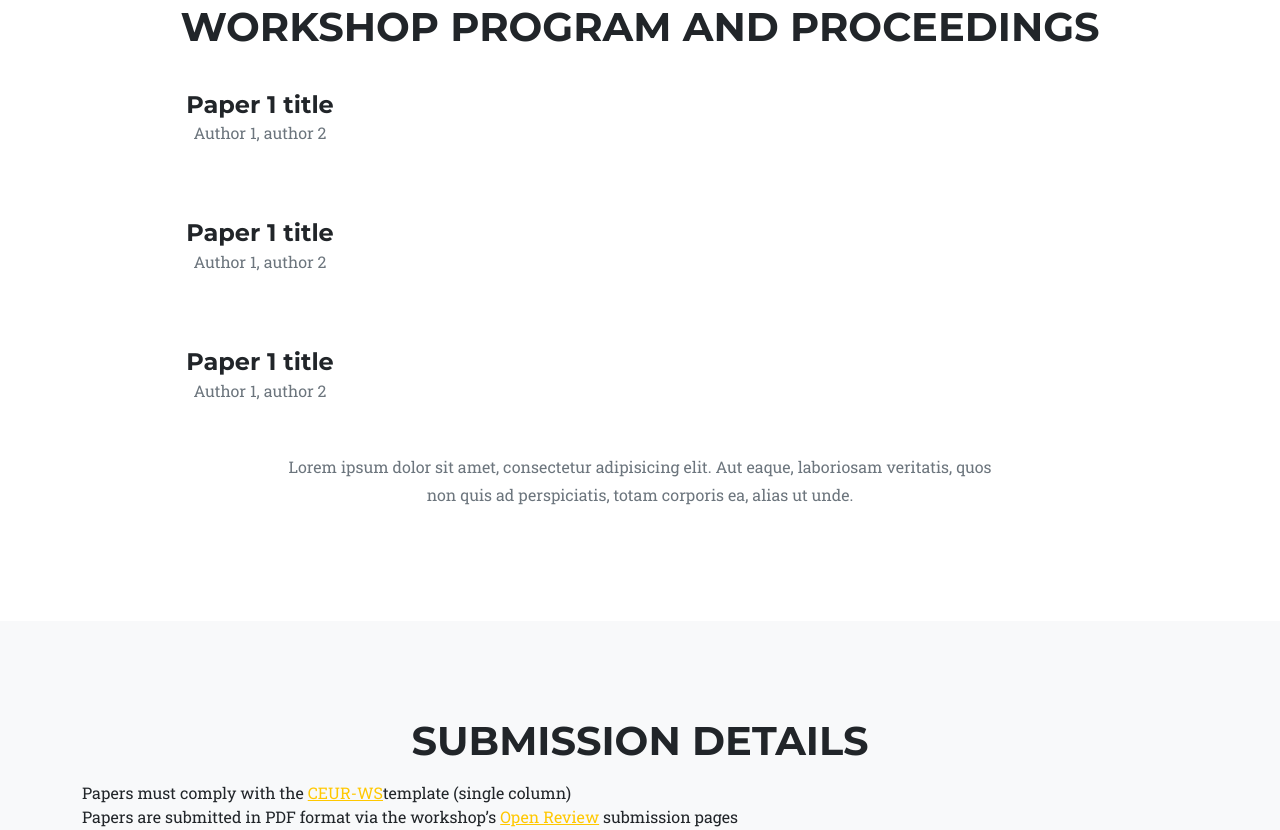
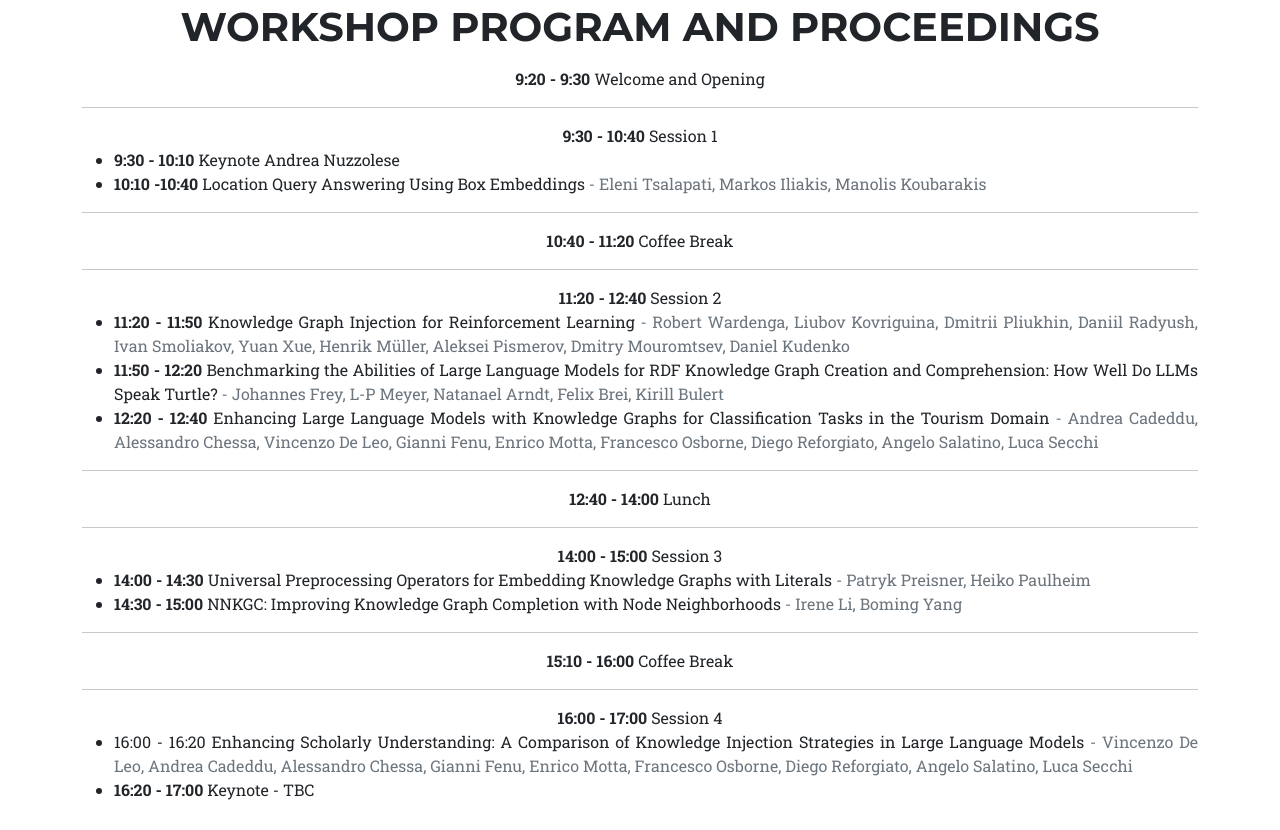
Before and after one commit to alammehwish/dl4kg2023, a plain HTML site: page index.html in a window 1280 px wide. Shown: the part 2620-3450 px from the top of the page. Drawn offline with nearby package versions, Linux system fonts and the light colour scheme.

Commit message:
Added program and PC

```diff
--- a/index.html
+++ b/index.html
@@ -52,7 +52,7 @@
             <a class="btn btn-primary btn-xl text-uppercase" href="#home">More Details!</a>
         </div>
     </header>
-    <!-- Services-->
+    <!-- Home-->
     <section class="page-section" id="home">
         <div class="container">
             <div class="text-center">
@@ -99,8 +99,8 @@
             </div>
         </div>
     </section>
-    <!-- Portfolio Grid-->
-    <section class="page-section bg-light" id="portfolio">
+    <!-- Topics-->
+    <section class="page-section bg-light" id="toi">
         <div class="container">
             <div class="text-center">
                 <h2 class="section-heading text-uppercase">Topics of Interest</h2>
@@ -148,36 +148,42 @@
         <div class="container">
             <div class="text-center">
                 <h2 class="section-heading text-uppercase">Workshop Program and Proceedings</h2>
-            </div>
-            <div class="row">
-                <div class="col-lg-4">
-                    <div class="team-member">
-                        <h4>Paper 1 title</h4>
-                        <p class="text-muted">Author 1, author 2</p>
-                    </div>
-                </div>
-            </div>
-            <div class="row">
-                <div class="col-lg-4">
-                    <div class="team-member">
-                        <h4>Paper 1 title</h4>
-                        <p class="text-muted">Author 1, author 2</p>
-                    </div>
-                </div>
-            </div>
-            <div class="row">
-                <div class="col-lg-4">
-                    <div class="team-member">
-                        <h4>Paper 1 title</h4>
-                        <p class="text-muted">Author 1, author 2</p>
-                    </div>
-                </div>
-            </div>
-            <div class="row">
-                <div class="col-lg-8 mx-auto text-center">
-                    <p class="large text-muted">Lorem ipsum dolor sit amet, consectetur adipisicing elit. Aut eaque,
-                        laboriosam veritatis, quos non quis ad perspiciatis, totam corporis ea, alias ut unde.</p>
-                </div>
+
+
+
+                <b>9:20 - 9:30</b> Welcome and Opening
+                <hr />
+                <b>9:30 - 10:40</b> Session 1
+                <ul style="text-align:justify">
+                    <li><b>9:30 - 10:10</b> Keynote Andrea Nuzzolese</li>
+                    <li><b>10:10 -10:40</b> Location Query Answering Using Box Embeddings <span class="text-muted"> - Eleni
+                            Tsalapati, Markos Iliakis, Manolis Koubarakis</span></li>
+                </ul>
+                <hr />
+                <b>10:40 - 11:20</b> Coffee Break
+                <hr />
+                <b>11:20 - 12:40</b> Session 2
+                <ul style="text-align:justify">
+                    <li><b>11:20 - 11:50</b> Knowledge Graph Injection for Reinforcement Learning <span class="text-muted"> - Robert Wardenga, Liubov Kovriguina, Dmitrii Pliukhin, Daniil Radyush, Ivan Smoliakov, Yuan Xue, Henrik Müller, Aleksei Pismerov, Dmitry Mouromtsev, Daniel Kudenko</span></li>
+                    <li><b>11:50 - 12:20</b> Benchmarking the Abilities of Large Language Models for RDF Knowledge Graph Creation and Comprehension: How Well Do LLMs Speak Turtle? <span class="text-muted"> - Johannes Frey, L-P Meyer, Natanael Arndt, Felix Brei, Kirill Bulert</span></li>
+                    <li><b>12:20 - 12:40</b> Enhancing Large Language Models with Knowledge Graphs for Classification Tasks in the Tourism Domain <span class="text-muted"> - Andrea Cadeddu, Alessandro Chessa, Vincenzo De Leo, Gianni Fenu, Enrico Motta, Francesco Osborne, Diego Reforgiato, Angelo Salatino, Luca Secchi</span></li>
+                </ul>
+                <hr />
+                <b>12:40 - 14:00</b> Lunch
+                <hr />
+                <b>14:00 - 15:00</b> Session 3
+                <ul style="text-align:justify">
+                    <li><b>14:00 - 14:30</b> Universal Preprocessing Operators for Embedding Knowledge Graphs with Literals <span class="text-muted"> - Patryk Preisner, Heiko Paulheim</span></li>
+                    <li><b>14:30 - 15:00</b> NNKGC: Improving Knowledge Graph Completion with Node Neighborhoods <span class="text-muted"> - Irene Li, Boming Yang</span></li>
+                </ul>
+                <hr />
+                <b>15:10 - 16:00</b> Coffee Break
+                <hr />
+                <b>16:00 - 17:00</b> Session 4
+                <ul style="text-align:justify">
+                    <li><b></b>16:00 - 16:20</b> Enhancing Scholarly Understanding: A Comparison of Knowledge Injection Strategies in Large Language Models <span class="text-muted"> - Vincenzo De Leo, Andrea Cadeddu, Alessandro Chessa, Gianni Fenu, Enrico Motta, Francesco Osborne, Diego Reforgiato, Angelo Salatino, Luca Secchi</span></li>
+                    <li><b>16:20 - 17:00</b> Keynote - TBC </li>
+                </ul>
             </div>
         </div>
     </section>
@@ -299,37 +305,29 @@
                 <div class="col-lg-8 mx-auto text-center">
                     <h2 class="section-heading text-uppercase">Program Committee</h2>
                     <div style="text-align:left">
-                        To be completed
                         <ul>
-                            <!-- <li> Maribel Acosta, University of Ruhr Bochum, Germany</li>
-                            <li>Basil Ell, University of Bielefeld, Germany</li>
-                            <li>Pierre Monnin, Orange, Belfort, France</li>
-                            <li>Andreea Iana, University of Mannheim, Germany</li>
-                            <li>Genet Asefa Gesese, FIZ Karlsruhe – Leibniz-Institut für Informationsinfrastruktur, Germany</li>
-                            <li>Daniel Daza, Vrije Universiteit Amsterdam, the Netherlands</li>
-                            <li>Danilo Dessi, GESIS, Germany</li>
-                            <li>Claudia d'Amato, University of Bari, Italy</li>
-                            <li>Catia Pesquita, University of Lisbon, Portugal</li>
-                            <li>Mehdi Ali, University of Bonn, Germany</li>
-                            <li>Anna Fensel, WUR, the Netherlands</li>
-                            <li>Mehdi Ali, University of Bonn, Germany</li>
-                            <li>Afshin Sadeghi, University of Bonn, Germany</li>
-                            <li>Ernesto Ruiz Jimenez, City University of London, UK</li>
-                            <li>Heiko Paulheim, University of Mannheim, Germany</li>
-                            <li>Maria Esther Vidal, TIB, Hannover, Germany</li>
-                            <li>Sahar Vahadati, Infai</li>
-                            <li> Agnese Chiatti, Politechnico di Milano, Italy</li>
-                            <li> Costa Gustavo</li>
-                            <li> Enrico Daga, KMi, UK</li>
-                            <li> Fabian Hoppe</li>
-                            <li> Nicolas Hubert, LORIA</li>
-                            <li> Vasilis Efthymio</li>
-                            <li>Paul Groth, University of Amsterdam, the Netherlands</li>
-                            <li>Longquan Jiang, University of Hamburg, Germany</li>
-                            <li>Rima Dessi, FIZ Karlsruhe - Leibniz Institute for Information Infrastructure, Germany</li>
-                            <li>Ricardo Usbeck, Hamburg University, Germany</li>
-                            <li>Gerard De Melo, University of Potsdam, Germany</li>
-                            <li> Xi Yan, University of Hamburg, Germany</li> -->
+                            <li>Basil Ell, Universität Bielefeld</li>
+                             <li>Rima Türker, Karlsruhe Institute of Technology</li>
+                             <li>Ernesto Jimenez-Ruiz, City, University of London</li>
+                             <li>Danilo Dessi, GESIS</li>
+                             <li>Daniele Dell'Aglio, Aalborg University</li>
+                             <li>Fabian Hoppe, Karlsruhe Institute of Technology</li>
+                             <li>Gustavo de Assis Costa, Federal Institute of Education, Science and Technology of Goiás</li>
+                             <li>Catia Pesquita, Faculdade de Ciencias, Universidade de Lisboa</li>
+                             <li>Pierre Monnin, Orange-labs</li>
+                             <li>Afshin Sadeghi, Fraunhofer Institute IAIS, Fraunhofer IAIS</li>
+                             <li>Vasilis Efthymiou, Foundation for Research and Technology - Hellas</li>
+                             <li>Andreea Iana, University of Mannheim</li>
+                             <li>Claudia d'Amato, University of Bari</li>
+                             <li>Maribel Acosta, Technische Universität München</li>
+                             <li>Paul Groth, University of Amsterdam</li>
+                             <li>Enrico Daga, KMI - Open University</li>
+                             <li>Angelo Salatino, KMI - Open University</li>
+                             <li>Simone Angioni, University of Cagliari</li>
+                             <li>Nicolas Hubert, Université de Lorraine</li>
+                             <li>Agnese Chiatti, Polytechnic Institute of Milan</li>
+                             <li>Heiko Paulheim, University of Mannheim</li>
+                             <li>Sahar Vahdati, InfAI</li>
                         </ul>
                     </div>
                 </div>
```
